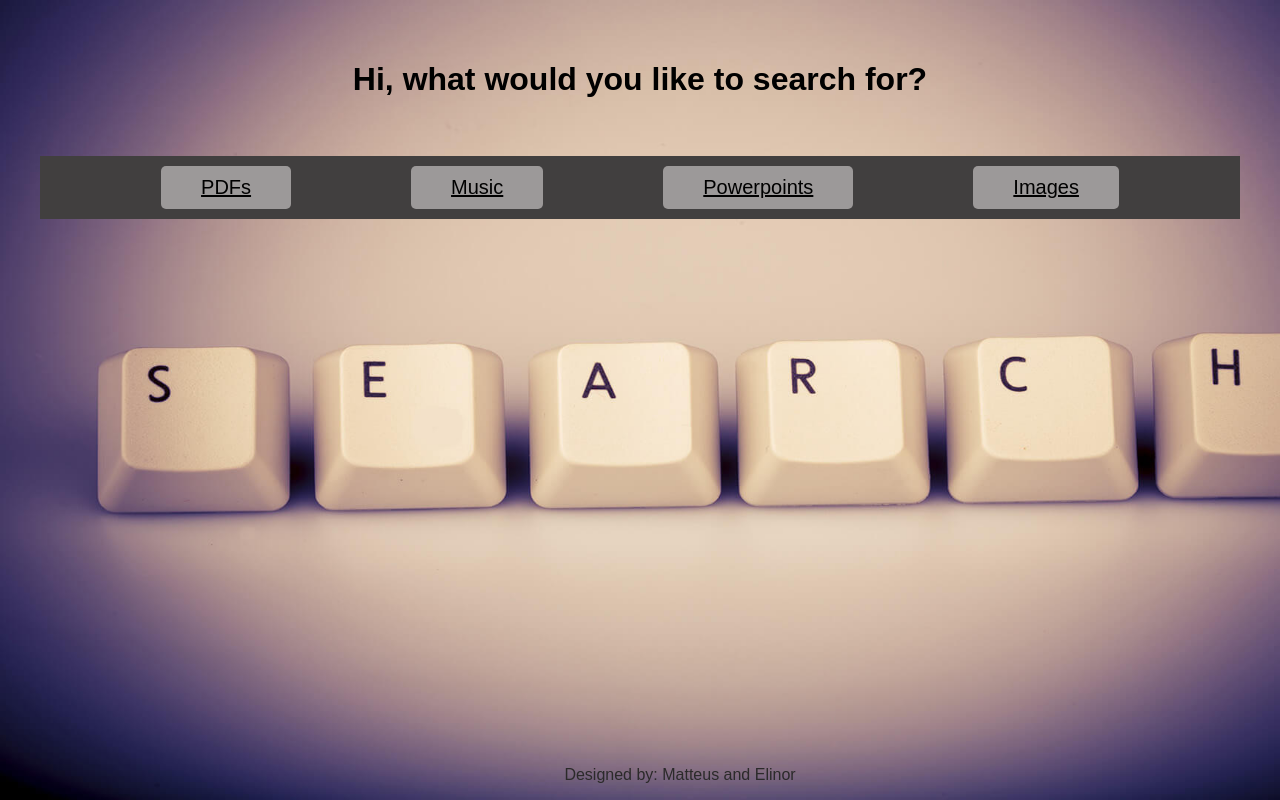
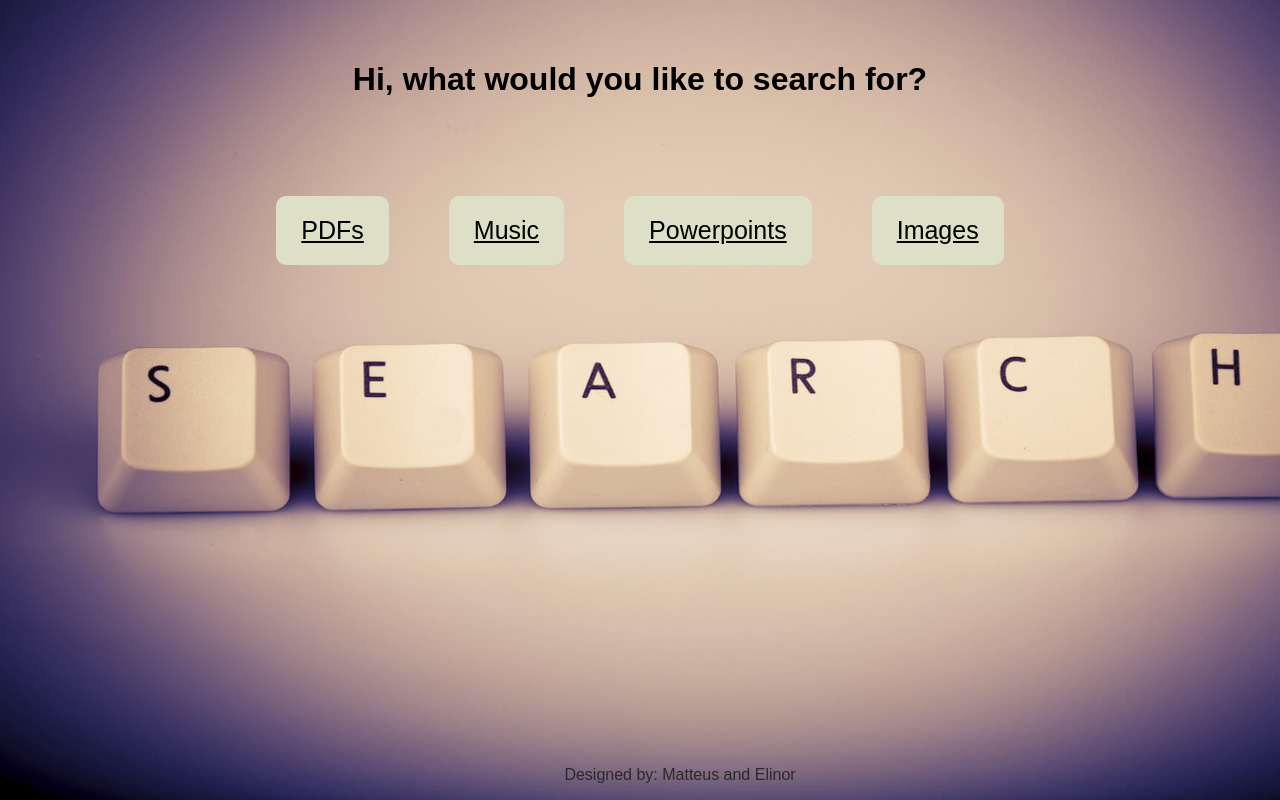
Before and after one commit to Matteus23/MatteusAndElinor, a website: page Client/index.html in a window 1280 px wide. Drawn offline with Linux system fonts and the light colour scheme.

Commit message:
last fix

```diff
--- a/Client/style.css
+++ b/Client/style.css
@@ -94,7 +94,6 @@ header {
   }
 
   nav {
-    background-color: #413f3f;
     padding: 10px;
     text-align: center;
     display: flex;
@@ -103,21 +102,15 @@ header {
 
   .nav-link, .search-link {
     display: inline-block;
-    color: white;
     text-decoration: none;
-    margin: 0 60px;
-    font-size: 20px;
-    padding: 10px 40px;
-    border-radius: 5px;
-    background-color: #9c9999;
+    margin: 30px;
+    font-size: 25px;
+    padding: 20px 25px;
+    border-radius: 10px;
+    background-color: #dddfc7;
     cursor: pointer;
   }
 
   .nav-link:hover, .search-link:hover {
-    border-bottom: 2px solid white;
+    border-bottom: 2px solid grey;
   }
-
-
-  a:hover {
-    color: blue
-  }
```
